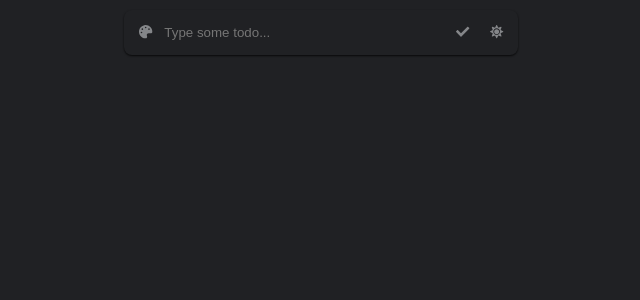
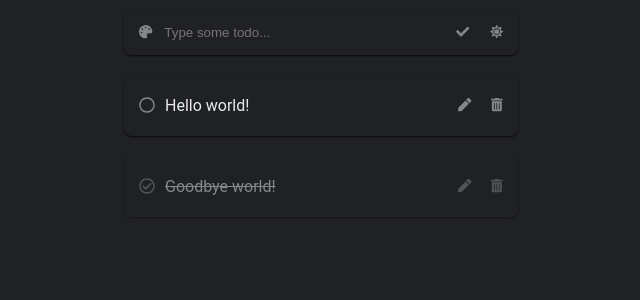
Before and after one commit to Ar4ys/GeekhubJS, a React (Create React App) app in the folder Hometask7/class/: page / in a window 1280 px wide. Shown: the top 300 px of the page, without its empty margins (319-959 px from the left). Built offline with nearby package versions, Linux system fonts and the light colour scheme.

Commit message:
Create TodoItem

```diff
--- a/Hometask7/class/src/components/App.js
+++ b/Hometask7/class/src/components/App.js
@@ -1,6 +1,7 @@
 import { Component } from "react"
 import "../styles/App.css"
 import { TodoForm } from "./TodoForm"
+import { TodoItem } from "./TodoItem"
 
 export class App extends Component {
   state = {
@@ -19,6 +20,8 @@ export class App extends Component {
     return <>
       <main className={className}>
         <TodoForm />
+        <TodoItem text="Hello world!"/>
+        <TodoItem text="Goodbye world!" done/>
       </main>
     </>
   }
--- /dev/null
+++ b/Hometask7/class/src/components/TodoItem.js
@@ -0,0 +1,45 @@
+import { Component } from "react"
+import { TodoItemView } from "./TodoItemView"
+import { TodoItemEdit } from "./TodoItemEdit"
+
+export class TodoItem extends Component {
+  constructor({ editing }) {
+    super(...arguments)
+    this.state = { editing }
+  }
+
+  toggleEditing(state) {
+    const { editing } = this.state
+    this.setState({ editing: state ?? !editing})
+  }
+
+  updateTodo(todo) {
+    const { store, id } = this.props
+    store.update(id, todo)
+  }
+
+  deleteTodo() {
+    const { store, id } = this.props
+    store.delete(id)
+  }
+
+  toggleIsDone(state) {
+    this.updateTodo({ done: state })
+  }
+
+  render() {
+    const { text, color, done } = this.props
+    return this.state.editing
+      ? <TodoItemEdit
+          onCancel={this.toggleEditing.bind(this, false)}
+          onAccept={this.updateTodo.bind(this)}
+          {...{ text, color }}
+        />
+      : <TodoItemView
+          onEdit={this.toggleEditing.bind(this, true)}
+          onDelete={this.deleteTodo.bind(this)}
+          onDone={this.toggleIsDone.bind(this)}
+          {...{ text, color, done }}
+        />
+  }
+}
--- /dev/null
+++ b/Hometask7/class/src/components/TodoItemEdit.js
@@ -0,0 +1,52 @@
+import { Component } from "react"
+import { Item } from "./Item"
+import * as Button from "./IconButtons"
+
+export class TodoItemEdit extends Component {
+  constructor({ text, color }) {
+    super(...arguments)
+    this.state = { text, color }
+  }
+
+  setColor(color) {
+    this.setState({ color })
+  }
+
+  setText({ target }) {
+    const text = target.value
+    this.setState({  text })
+  }
+
+  onKeyPress({ key }) {
+    console.log(key)
+    switch(key) {
+      case "Escape":
+        this.props.onCancel()
+        break
+
+      case "Enter":
+        const { text, color } = this.state
+        this.props.onAccept({ text, color })
+        break
+    }
+  }
+
+  render() {
+    const { text, color } = this.state
+    return <>
+      <Item>
+        <Button.ColorPicker />
+        <input
+          type="text"
+          value={text}
+          onChange={this.setText.bind(this)}
+          onKeyDown={this.onKeyPress.bind(this)}
+          placeholder="Type some todo..."
+          autoFocus
+        />
+        <Button.Accept onClick={() => this.props.onAccept({ text, color })}/>
+        <Button.Cancel onClick={this.props.onCancel}/>
+      </Item>
+    </>
+  }
+}
--- /dev/null
+++ b/Hometask7/class/src/components/TodoItemView.js
@@ -0,0 +1,19 @@
+import { Item } from "./Item"
+import { Checkbox } from "./Checkbox"
+import { Edit, Delete } from "./IconButtons"
+import "../styles/TodoItemView.css"
+
+const onDoneTodo = callback =>
+  ({ target: { checked } }) =>
+    callback(checked)
+
+export function TodoItemView({ text, color, done, onDone, onEdit, onDelete }) {
+  return <>
+    <Item className={done ? "done" : ""}>
+      <Checkbox checked={done} onChange={onDoneTodo(onDone)}/>
+      <p>{text}</p>
+      <Edit onClick={onEdit}/>
+      <Delete onClick={onDelete}/>
+    </Item>
+  </>
+}
--- /dev/null
+++ b/Hometask7/class/src/styles/TodoItemView.css
@@ -0,0 +1,7 @@
+.done {
+  opacity: .5;
+}
+
+.done > p {
+  text-decoration: line-through;
+}
```
